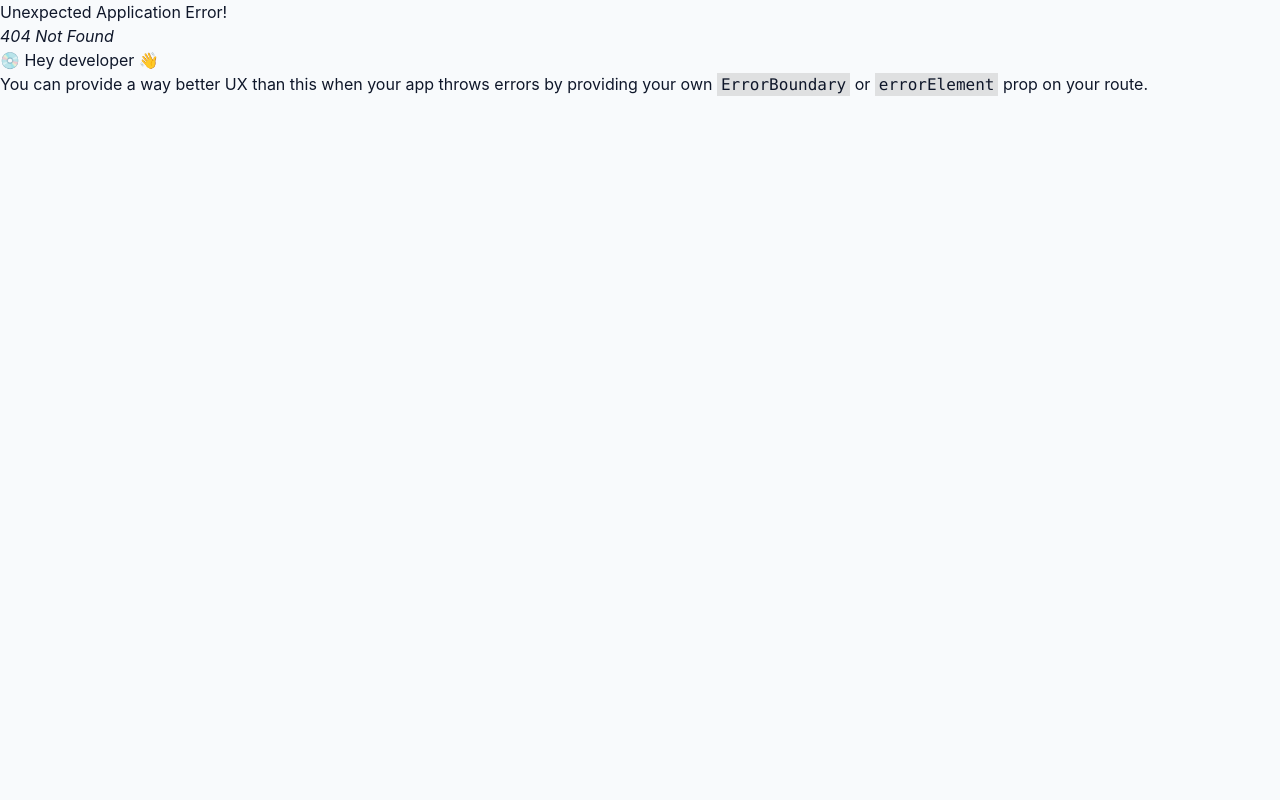
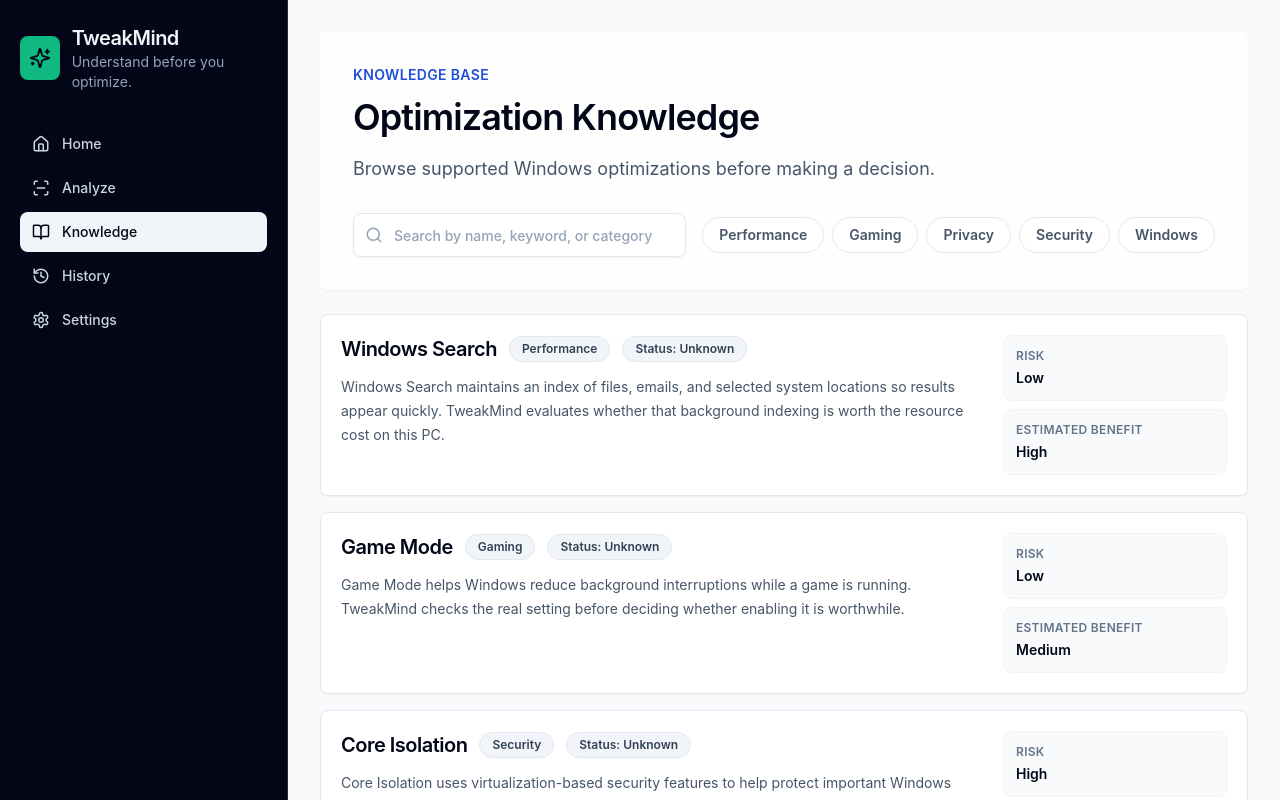
Before and after one commit to HurmitLI/TweakMind, a React (Vite) app: page /knowledge in a window 1280 px wide. Before the commit this address had no page. Shown: the top 800 px of the page. Built offline with nearby package versions, Linux system fonts and the light colour scheme.

Commit message:
product: add knowledge center

```diff
--- a/src/app/router.tsx
+++ b/src/app/router.tsx
@@ -4,6 +4,7 @@
 import { DashboardPage } from "../pages/DashboardPage";
 import { DecisionPage } from "../pages/DecisionPage";
 import { HistoryPage } from "../pages/HistoryPage";
+import { KnowledgePage } from "../pages/KnowledgePage";
 import { ReportPage } from "../pages/ReportPage";
 import { ScanPage } from "../pages/ScanPage";
 import { SettingsPage } from "../pages/SettingsPage";
@@ -24,6 +25,10 @@
       {
         path: "scan",
         element: <ScanPage />
+      },
+      {
+        path: "knowledge",
+        element: <KnowledgePage />
       },
       {
         path: "report",
--- a/src/components/layout/Sidebar.tsx
+++ b/src/components/layout/Sidebar.tsx
@@ -4,7 +4,7 @@
 const navItems = [
   { to: "/dashboard", label: "Home", icon: Home },
   { to: "/scan", label: "Analyze", icon: ScanLine },
-  { to: "/decision", label: "Knowledge", icon: BookOpen },
+  { to: "/knowledge", label: "Knowledge", icon: BookOpen },
   { to: "/history", label: "History", icon: History },
   { to: "/settings", label: "Settings", icon: Settings }
 ];
--- a/src/core/knowledge/KnowledgeRepository.ts
+++ b/src/core/knowledge/KnowledgeRepository.ts
@@ -1,4 +1,5 @@
 import type { OptimizationDefinition, OptimizationId } from "../../types/optimization";
+import type { OptimizationBenefitLevel } from "../../types/optimization";
 import type { OptimizationKnowledge } from "./KnowledgeDefinition";
 import { coreIsolationKnowledge } from "./items/core-isolation";
 import { deliveryOptimizationKnowledge } from "./items/delivery-optimization";
@@ -11,6 +12,18 @@
   coreIsolationKnowledge,
   deliveryOptimizationKnowledge
 ];
+
+export function estimateBenefitFromImpact(performanceImpact: number): OptimizationBenefitLevel {
+  if (performanceImpact >= 60) {
+    return "High";
+  }
+
+  if (performanceImpact >= 35) {
+    return "Medium";
+  }
+
+  return "Low";
+}
 
 export function knowledgeToOptimizationDefinition(knowledge: OptimizationKnowledge): OptimizationDefinition {
   return {
@@ -34,7 +47,7 @@
     expectedResult: knowledge.recovery.expectedResult,
     impact: {
       ...knowledge.impact,
-      estimatedBenefit: knowledge.impact.performance >= 60 ? "High" : knowledge.impact.performance >= 35 ? "Medium" : "Low"
+      estimatedBenefit: estimateBenefitFromImpact(knowledge.impact.performance)
     },
     icon: knowledge.icon
   };
--- a/src/pages/DashboardPage.tsx
+++ b/src/pages/DashboardPage.tsx
@@ -15,7 +15,7 @@
   {
     title: "Knowledge Base",
     description: "Browse all supported Windows optimizations before making changes.",
-    to: "/decision",
+    to: "/knowledge",
     icon: BookOpen,
     tone: "secondary" as const
   },
--- a/src/pages/DecisionPage.tsx
+++ b/src/pages/DecisionPage.tsx
@@ -53,12 +53,17 @@
     optimizationResult?.definition ??
     OptimizationRepository.getById(requestedOptimizationId) ??
     defaultOptimization;
-  const recommendation = optimizationResult ? toRecommendationResult(optimizationResult) : null;
+  const recommendation = optimizationResult
+    ? toRecommendationResult(optimizationResult)
+    : {
+        id: optimization.id,
+        recommendation: optimization.recommendation,
+        reason: optimization.description,
+        currentStatus: "Unknown" as const,
+        selectable: false,
+        selectedByDefault: false
+      };
   const currentStatus = recommendation?.currentStatus ?? "Unknown";
-
-  if (!recommendation) {
-    throw new Error(`Missing recommendation result for ${optimization.id}`);
-  }
 
   return (
     <div className="flex flex-1 flex-col gap-6">
--- /dev/null
+++ b/src/pages/KnowledgePage.tsx
@@ -0,0 +1,146 @@
+import { Search } from "lucide-react";
+import { useMemo, useState } from "react";
+import { Link } from "react-router-dom";
+import { KnowledgeRepository, estimateBenefitFromImpact } from "../core/knowledge/KnowledgeRepository";
+import { readStoredScanResult } from "../core/scan/ScanResult";
+import type { OptimizationCategory } from "../types/optimization";
+
+const categoryFilters = ["Performance", "Gaming", "Privacy", "Security", "Windows"] as const;
+type CategoryFilter = (typeof categoryFilters)[number];
+
+function matchesCategory(category: CategoryFilter, knowledge: ReturnType<typeof KnowledgeRepository.getAll>[number]) {
+  if (category === "Privacy") {
+    return knowledge.impact.privacy > 0;
+  }
+
+  if (category === "Windows") {
+    return true;
+  }
+
+  return knowledge.category === (category as OptimizationCategory);
+}
+
+function matchesSearch(query: string, knowledge: ReturnType<typeof KnowledgeRepository.getAll>[number]) {
+  const normalizedQuery = query.trim().toLowerCase();
+
+  if (!normalizedQuery) {
+    return true;
+  }
+
+  const searchableText = [
+    knowledge.title,
+    knowledge.category,
+    knowledge.why,
+    ...knowledge.benefits,
+    ...knowledge.tradeOffs,
+    ...knowledge.recommendedFor,
+    ...knowledge.notRecommendedFor
+  ]
+    .join(" ")
+    .toLowerCase();
+
+  return searchableText.includes(normalizedQuery);
+}
+
+export function KnowledgePage() {
+  const [query, setQuery] = useState("");
+  const [selectedCategory, setSelectedCategory] = useState<CategoryFilter | null>(null);
+  const knowledgeItems = useMemo(() => KnowledgeRepository.getAll(), []);
+  const scanResult = useMemo(() => readStoredScanResult(), []);
+  const statusById = useMemo(
+    () => new Map(scanResult?.optimizationResults.map((result) => [result.id, result.normalizedStatus]) ?? []),
+    [scanResult]
+  );
+  const visibleKnowledge = useMemo(
+    () =>
+      knowledgeItems.filter((knowledge) => {
+        const categoryMatch = selectedCategory ? matchesCategory(selectedCategory, knowledge) : true;
+        return categoryMatch && matchesSearch(query, knowledge);
+      }),
+    [knowledgeItems, query, selectedCategory]
+  );
+
+  return (
+    <div className="flex flex-1 flex-col">
+      <section className="rounded-lg border border-white/70 bg-white/80 px-8 py-8 shadow-sm backdrop-blur">
+        <p className="mb-3 text-sm font-semibold uppercase tracking-wide text-blue-700">Knowledge base</p>
+        <h2 className="text-4xl font-semibold tracking-tight text-slate-950">Optimization Knowledge</h2>
+        <p className="mt-4 max-w-3xl text-lg leading-8 text-slate-600">
+          Browse supported Windows optimizations before making a decision.
+        </p>
+
+        <div className="mt-7 flex flex-col gap-4 lg:flex-row lg:items-center lg:justify-between">
+          <label className="relative block max-w-xl flex-1">
+            <span className="sr-only">Search optimizations</span>
+            <Search className="pointer-events-none absolute left-3 top-1/2 -translate-y-1/2 text-slate-400" size={18} aria-hidden="true" />
+            <input
+              className="h-11 w-full rounded-lg border border-slate-200 bg-white pl-10 pr-4 text-sm font-medium text-slate-900 shadow-sm outline-none transition placeholder:text-slate-400 focus:border-blue-300 focus:ring-2 focus:ring-blue-100"
+              onChange={(event) => setQuery(event.target.value)}
+              placeholder="Search by name, keyword, or category"
+              type="search"
+              value={query}
+            />
+          </label>
+
+          <div className="flex flex-wrap gap-2">
+            {categoryFilters.map((category) => {
+              const isSelected = selectedCategory === category;
+
+              return (
+                <button
+                  className={[
+                    "h-9 rounded-full border px-4 text-sm font-semibold transition",
+                    isSelected
+                      ? "border-blue-200 bg-blue-600 text-white shadow-sm"
+                      : "border-slate-200 bg-white text-slate-600 hover:border-blue-200 hover:text-blue-700"
+                  ].join(" ")}
+                  key={category}
+                  onClick={() => setSelectedCategory(isSelected ? null : category)}
+                  type="button"
+                >
+                  {category}
+                </button>
+              );
+            })}
+          </div>
+        </div>
+      </section>
+
+      <section className="mt-6 grid gap-4">
+        {visibleKnowledge.map((knowledge) => (
+          <Link
+            className="rounded-lg border border-slate-200 bg-white/95 p-5 shadow-sm transition hover:border-blue-200 hover:shadow-md focus:outline-none focus:ring-2 focus:ring-blue-500 focus:ring-offset-2"
+            key={knowledge.id}
+            to={`/decision?id=${knowledge.id}`}
+          >
+            <div className="flex flex-col gap-4 lg:flex-row lg:items-start lg:justify-between">
+              <div className="min-w-0">
+                <div className="flex flex-wrap items-center gap-3">
+                  <h3 className="text-xl font-semibold tracking-tight text-slate-950">{knowledge.title}</h3>
+                  <span className="rounded-full border border-slate-200 bg-slate-100 px-3 py-1 text-xs font-semibold text-slate-700">
+                    {knowledge.category}
+                  </span>
+                  <span className="rounded-full border border-slate-200 bg-slate-100 px-3 py-1 text-xs font-semibold text-slate-700">
+                    Status: {statusById.get(knowledge.id) ?? "Unknown"}
+                  </span>
+                </div>
+                <p className="mt-3 max-w-3xl text-sm leading-6 text-slate-600">{knowledge.why}</p>
+              </div>
+
+              <div className="grid shrink-0 gap-2 sm:grid-cols-2 lg:w-56 lg:grid-cols-1">
+                <div className="rounded-lg border border-slate-100 bg-slate-50 p-3">
+                  <p className="text-xs font-semibold uppercase tracking-wide text-slate-500">Risk</p>
+                  <p className="mt-1 text-sm font-semibold text-slate-950">{knowledge.risk.level}</p>
+                </div>
+                <div className="rounded-lg border border-slate-100 bg-slate-50 p-3">
+                  <p className="text-xs font-semibold uppercase tracking-wide text-slate-500">Estimated Benefit</p>
+                  <p className="mt-1 text-sm font-semibold text-slate-950">{estimateBenefitFromImpact(knowledge.impact.performance)}</p>
+                </div>
+              </div>
+            </div>
+          </Link>
+        ))}
+      </section>
+    </div>
+  );
+}
```
